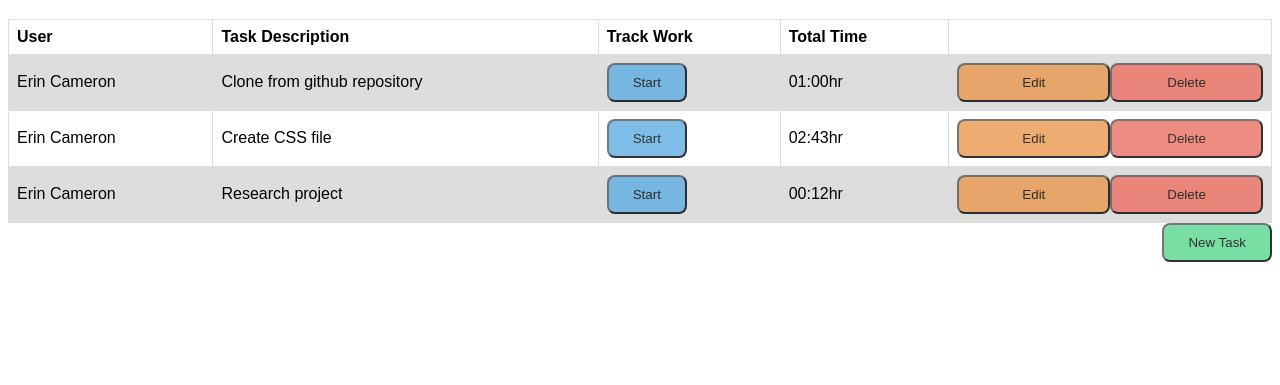
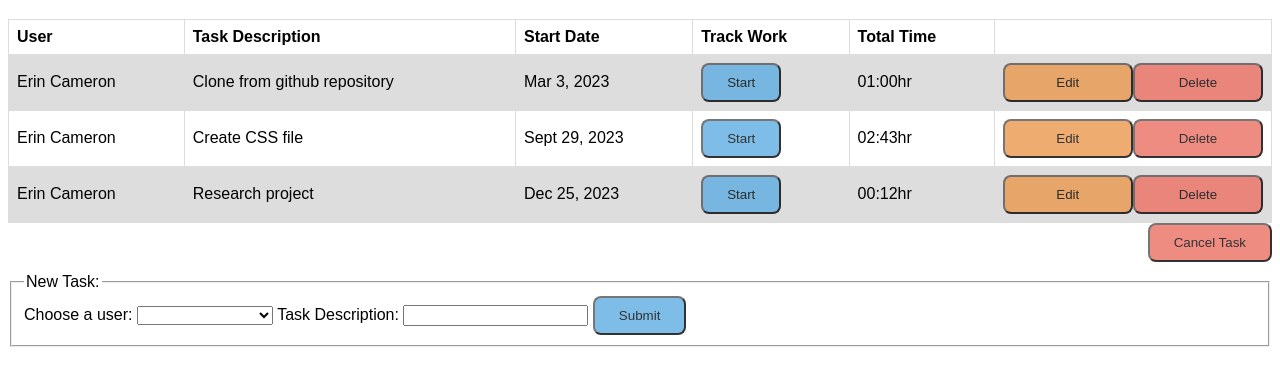
Before and after one commit to erincameron11/minuteminder, a plain HTML site: page index.html in a window 1280 px wide. Both pictures are taken after a click on the button "New Task". Shown: the part 61-446 px from the top of the page. Drawn offline with Linux system fonts and the light colour scheme.

Commit message:
add javascript funcitonality

```diff
--- a/css/main.css
+++ b/css/main.css
@@ -17,7 +17,7 @@ tr:nth-child(even) {
     background-color: #dddddd;
 }
 
-button {
+button, #sub {
     padding: 10px 24px;
     border-radius: 8px;
     transition-duration: 0.4s;
@@ -42,11 +42,15 @@ button:hover {
     width: 50%;
 }
 
-#new {
+#new-cancel-button {
     background-color: #58d68d;
     float: right;
 }
 
-#new-task {
+#new-task-section {
     padding-top: 50px;
 }
+
+#sub {
+    background-color: #5dade2;
+}
--- a/index.html
+++ b/index.html
@@ -25,10 +25,11 @@
 
         <!-- TABLE CONTENT -->
         <section>
-            <table>
+            <table id="table-tasks">
                 <tr>
                     <th>User</th>
                     <th>Task Description</th>
+                    <th>Start Date</th>
                     <th>Track Work</th>
                     <th>Total Time</th>
                     <th></th>
@@ -36,6 +37,7 @@
                 <tr>
                     <td>Erin Cameron</td>
                     <td>Clone from github repository</td>
+                    <td>Mar 3, 2023</td>
                     <td><button class="start-stop">Start</button></td>
                     <td>01:00hr</td>
                     <td><button class="edit">Edit</button><button class="delete">Delete</button></td>
@@ -43,6 +45,7 @@
                 <tr>
                     <td>Erin Cameron</td>
                     <td>Create CSS file</td>
+                    <td>Sept 29, 2023</td>
                     <td><button class="start-stop">Start</button></td>
                     <td>02:43hr</td>
                     <td><button class="edit">Edit</button><button class="delete">Delete</button></td>
@@ -50,18 +53,19 @@
                 <tr>
                     <td>Erin Cameron</td>
                     <td>Research project</td>
+                    <td>Dec 25, 2023</td>
                     <td><button class="start-stop">Start</button></td>
                     <td>00:12hr</td>
                     <td><button class="edit">Edit</button><button class="delete">Delete</button></td>
                 </tr>
             </table>
 
-            <button id="new">New Task</button>
+            <button id="new-cancel-button" onclick="NewTask();">New Task</button>
         </section>
 
         <!-- NEW TIME TRACKER CONTENT -->
-        <section id="new-task" hidden>
-            <form id="new-task">
+        <section id="new-task-section" hidden>
+            <form>
                 <fieldset>
                     <legend>New Task:</legend>
                     <!-- user selection -->
@@ -75,9 +79,9 @@
                     </select>
                     <!-- task description -->
                     <label for="task">Task Description:</label>
-                    <input type="text" id="task" name="task">
-                    <!-- cancel button -->
-                    <button id="cancel">Cancel</button>
+                    <input id="desc" type="text" id="task" name="task">
+                    <!-- submit button -->
+                    <input id="sub" type="submit" value="Submit" onclick="SendData();"/>
                 </fieldset>
             </form>
         </section>
--- a/js/main.js
+++ b/js/main.js
@@ -1,20 +1,37 @@
+// FUNCITON: used to toggle between showing new task form and cancelling the form
 function NewTask() {
     // Define variables
-    var newTask = document.getElementById("new-task");
+    var newTask = document.getElementById("new-task-section");
+    var newCancelButton = document.getElementById("new-cancel-button");
+    var hidden = newTask.getAttribute("hidden");
+    var user = document.getElementById("user");
+    var description = document.getElementById("desc");
 
-    // If "New Task" button selected
-    if(document.getElementById("new")) {
+    // If hidden
+    if(hidden !== null) {
         newTask.removeAttribute("hidden");
+        newCancelButton.innerText = "Cancel Task";
+        newCancelButton.style.backgroundColor = "#ec7063";
+    // else, if visible
+    } else {
+        newTask.setAttribute("hidden", "hidden");
+        newCancelButton.innerText = "New Task";
+        newCancelButton.style.backgroundColor = "#58d68d";
+        // Clear the form fields
+        user.value = "s";
+        description.value = "";
     }
 }
 
-function Cancel() {
+// FUNCTION: used to submit new task information
+function SendData() {
     // Define variables
-    var newTask = document.getElementById("new-task");
+    var user = document.getElementById("user");
+    var value = user.options[user.selectedIndex].text;
+    var description = document.getElementById("desc").value;
 
-    // If "Cancel" button selected
-    if(document.getElementById("cancel")) {
-        newTask.style.opacity = '0.0';
+    // If any values are incomplete
+    if((value === "" || value == null) || (description == "" || description == null)) {
+        alert("All fields required. Please fill in all fields.")
     }
-
 }
```
